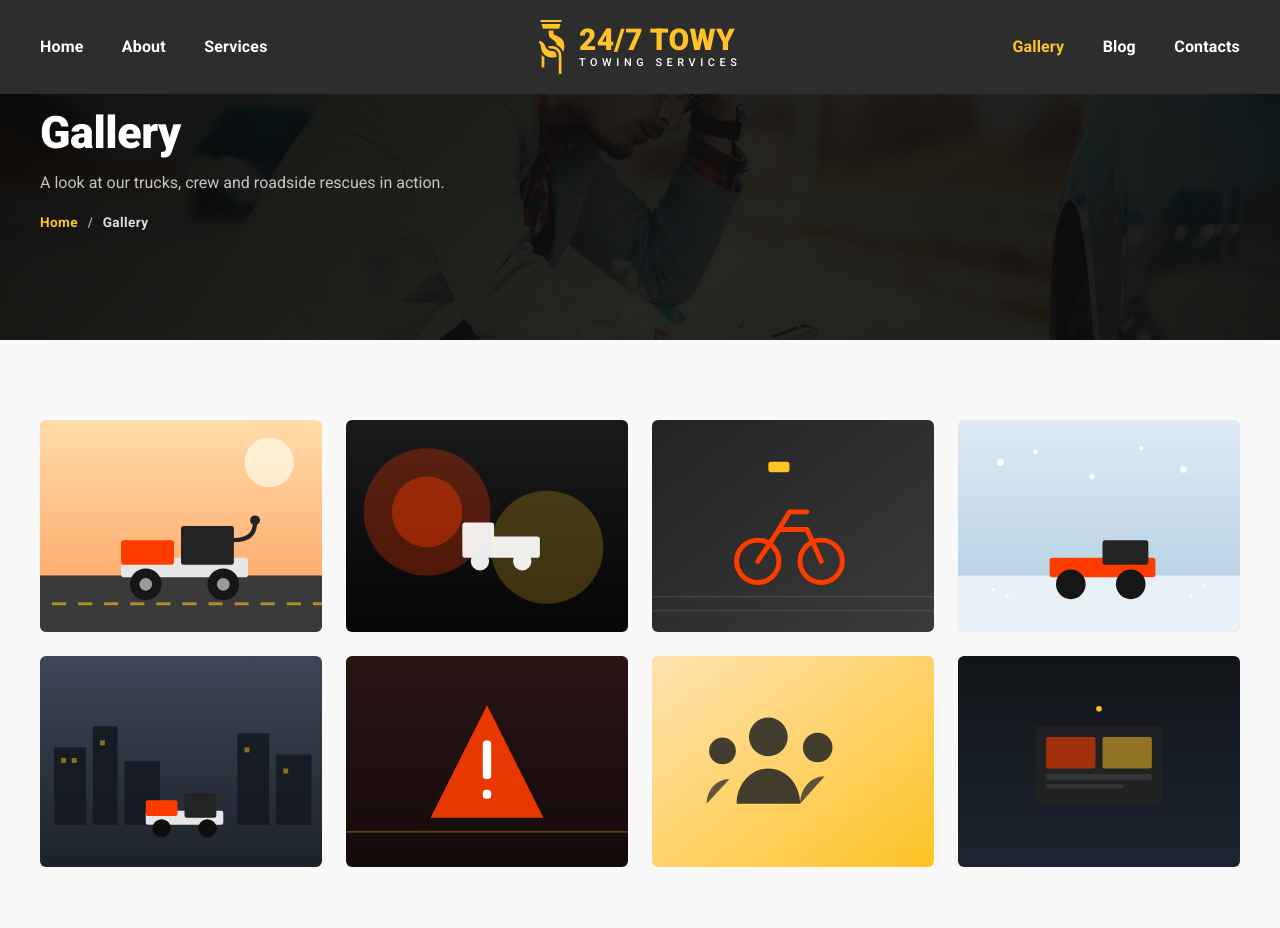
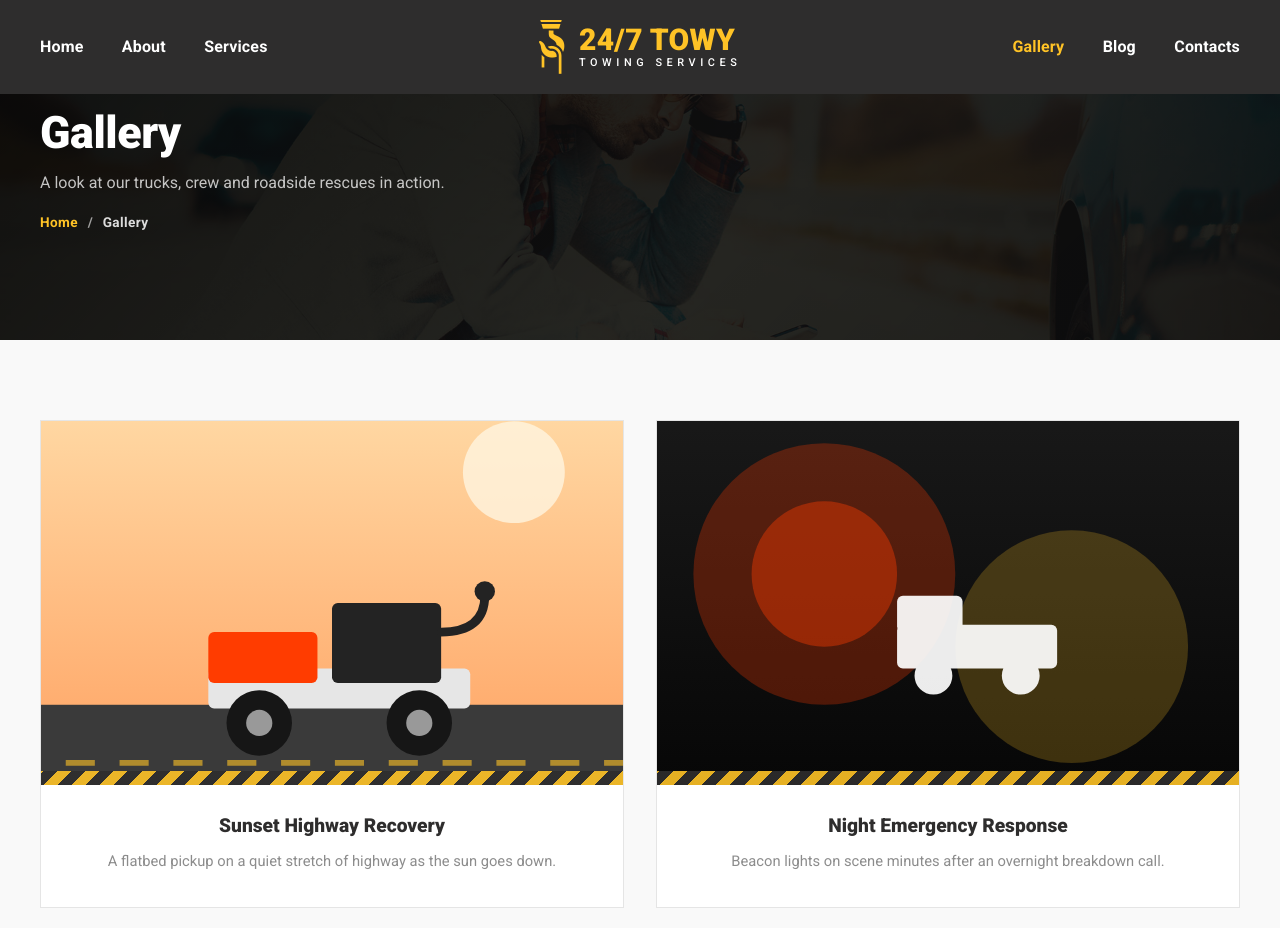
Before and after one commit to Murod-2909/towy-services, a React (Create React App) app: page /gallery in a window 1280 px wide. Shown: the top 928 px of the page. Built offline with nearby package versions, Linux system fonts and the light colour scheme.

Commit message:
Redesign Gallery page as titled photo cards
Replaces the plain hover-zoom image grid with two-column cards that
match the site's blog-card language: photo, yellow/black caution-tape
divider, title and a real (non-lorem-ipsum) caption, per the provided
reference. Click-to-enlarge lightbox is kept.

```diff
--- a/src/pages/Gallery/gallery.scss
+++ b/src/pages/Gallery/gallery.scss
@@ -6,18 +6,21 @@
 
 .gallery-grid {
   display: grid;
-  grid-template-columns: repeat(4, 1fr);
-  gap: 1.5rem;
+  grid-template-columns: repeat(2, 1fr);
+  gap: 2.5rem 2rem;
 }
 
-.gallery-item {
+.gallery-card {
+  background: $white;
+  border: 1px solid $border-color;
+
+  &__img {
     position: relative;
     display: block;
     width: 100%;
     padding: 0;
-  border-radius: 6px;
     overflow: hidden;
-  aspect-ratio: 4 / 3;
+    aspect-ratio: 16 / 10;
     cursor: pointer;
 
     img {
@@ -25,29 +28,44 @@
       height: 100%;
       object-fit: cover;
       transition: transform 0.4s ease;
-  }
-
-  &__zoom {
-    position: absolute;
-    inset: 0;
-    display: flex;
-    align-items: center;
-    justify-content: center;
-    font-size: 2.4rem;
-    font-weight: 300;
-    color: $white;
-    background: rgba($secondary-color, 0.55);
-    opacity: 0;
-    transition: opacity 0.3s ease;
+      display: block;
     }
 
     &:hover img {
-    transform: scale(1.08);
+      transform: scale(1.06);
+    }
   }
 
-  &:hover &__zoom,
-  &:focus-visible &__zoom {
-    opacity: 1;
+  &__stripe {
+    position: absolute;
+    bottom: 0;
+    left: 0;
+    right: 0;
+    height: 14px;
+    background: repeating-linear-gradient(
+      -45deg,
+      $yellow-color 0px, $yellow-color 10px,
+      $secondary-color 10px, $secondary-color 20px
+    );
+    opacity: 0.9;
+  }
+
+  &__body {
+    padding: 1.8rem 1.6rem 2rem;
+    text-align: center;
+
+    h3 {
+      font-size: 1.2rem;
+      font-weight: 800;
+      color: $secondary-color;
+      margin-bottom: 0.8rem;
+    }
+
+    p {
+      font-size: 0.92rem;
+      line-height: 1.75;
+      color: rgba($secondary-color, 0.55);
+    }
   }
 }
 
@@ -85,21 +103,9 @@
   }
 }
 
-@media (max-width: $bp-lg) {
+@media (max-width: $bp-sm) {
   .gallery-grid {
-    grid-template-columns: repeat(3, 1fr);
+    grid-template-columns: 1fr;
+    gap: 2rem;
   }
 }
-
-@media (max-width: $bp-sm) {
-  .gallery-grid {
-    grid-template-columns: repeat(2, 1fr);
-    gap: 1rem;
-  }
-}
-
-@media (max-width: $bp-xs) {
-  .gallery-grid {
-    grid-template-columns: 1fr;
-  }
-}
--- a/src/pages/Gallery/index.jsx
+++ b/src/pages/Gallery/index.jsx
@@ -12,14 +12,54 @@ import img7 from "../../assets/image/gallery-7.svg";
 import img8 from "../../assets/image/gallery-8.svg";
 
 const PHOTOS = [
-    { id: 1, src: img1, alt: "Flatbed towing on a sunny highway" },
-    { id: 2, src: img2, alt: "Night emergency response with beacon lights" },
-    { id: 3, src: img3, alt: "Motorcycle towing" },
-    { id: 4, src: img4, alt: "Winter roadside assistance" },
-    { id: 5, src: img5, alt: "City street towing" },
-    { id: 6, src: img6, alt: "Accident recovery" },
-    { id: 7, src: img7, alt: "Our towing crew" },
-    { id: 8, src: img8, alt: "24/7 dispatch center" },
+    {
+        id: 1,
+        src: img1,
+        title: "Sunset Highway Recovery",
+        caption: "A flatbed pickup on a quiet stretch of highway as the sun goes down.",
+    },
+    {
+        id: 2,
+        src: img2,
+        title: "Night Emergency Response",
+        caption: "Beacon lights on scene minutes after an overnight breakdown call.",
+    },
+    {
+        id: 3,
+        src: img3,
+        title: "Motorcycle & Bike Transport",
+        caption: "Specialized tie-downs keep two-wheeled vehicles secure in transit.",
+    },
+    {
+        id: 4,
+        src: img4,
+        title: "Winter Roadside Rescue",
+        caption: "Snow and ice don't slow us down — our trucks run every season.",
+    },
+    {
+        id: 5,
+        src: img5,
+        title: "Downtown Towing",
+        caption: "Navigating tight city streets to clear a vehicle safely.",
+    },
+    {
+        id: 6,
+        src: img6,
+        title: "Accident Recovery",
+        caption: "Fast, careful recovery to get the road clear and your car to the shop.",
+    },
+    {
+        id: 7,
+        src: img7,
+        title: "Meet Our Crew",
+        caption: "Licensed, insured drivers who treat every vehicle like their own.",
+    },
+    {
+        id: 8,
+        src: img8,
+        title: "24/7 Dispatch Center",
+        caption: "Our dispatch team routes the nearest truck the moment you call.",
+    },
 ];
 
 function Gallery() {
@@ -36,15 +76,21 @@ function Gallery() {
                 <div className="container">
                     <div className="gallery-grid">
                         {PHOTOS.map((photo) => (
-                            <button
-                                key={photo.id}
-                                type="button"
-                                className="gallery-item"
-                                onClick={() => setActive(photo)}
-                            >
-                                <img src={photo.src} alt={photo.alt} loading="lazy" decoding="async" />
-                                <span className="gallery-item__zoom" aria-hidden="true">+</span>
-                            </button>
+                            <article className="gallery-card" key={photo.id}>
+                                <button
+                                    type="button"
+                                    className="gallery-card__img"
+                                    onClick={() => setActive(photo)}
+                                    aria-label={`View ${photo.title}`}
+                                >
+                                    <img src={photo.src} alt={photo.title} loading="lazy" decoding="async" />
+                                    <span className="gallery-card__stripe" aria-hidden="true" />
+                                </button>
+                                <div className="gallery-card__body">
+                                    <h3>{photo.title}</h3>
+                                    <p>{photo.caption}</p>
+                                </div>
+                            </article>
                         ))}
                     </div>
                 </div>
@@ -55,7 +101,7 @@ function Gallery() {
                     className="gallery-lightbox"
                     role="dialog"
                     aria-modal="true"
-                    aria-label={active.alt}
+                    aria-label={active.title}
                     onClick={() => setActive(null)}
                 >
                     <button
@@ -66,7 +112,7 @@ function Gallery() {
                     >
                         &times;
                     </button>
-                    <img src={active.src} alt={active.alt} onClick={(e) => e.stopPropagation()} />
+                    <img src={active.src} alt={active.title} onClick={(e) => e.stopPropagation()} />
                 </div>
             )}
         </div>
```
Lines whose indentation alone changed are shown as unchanged.
